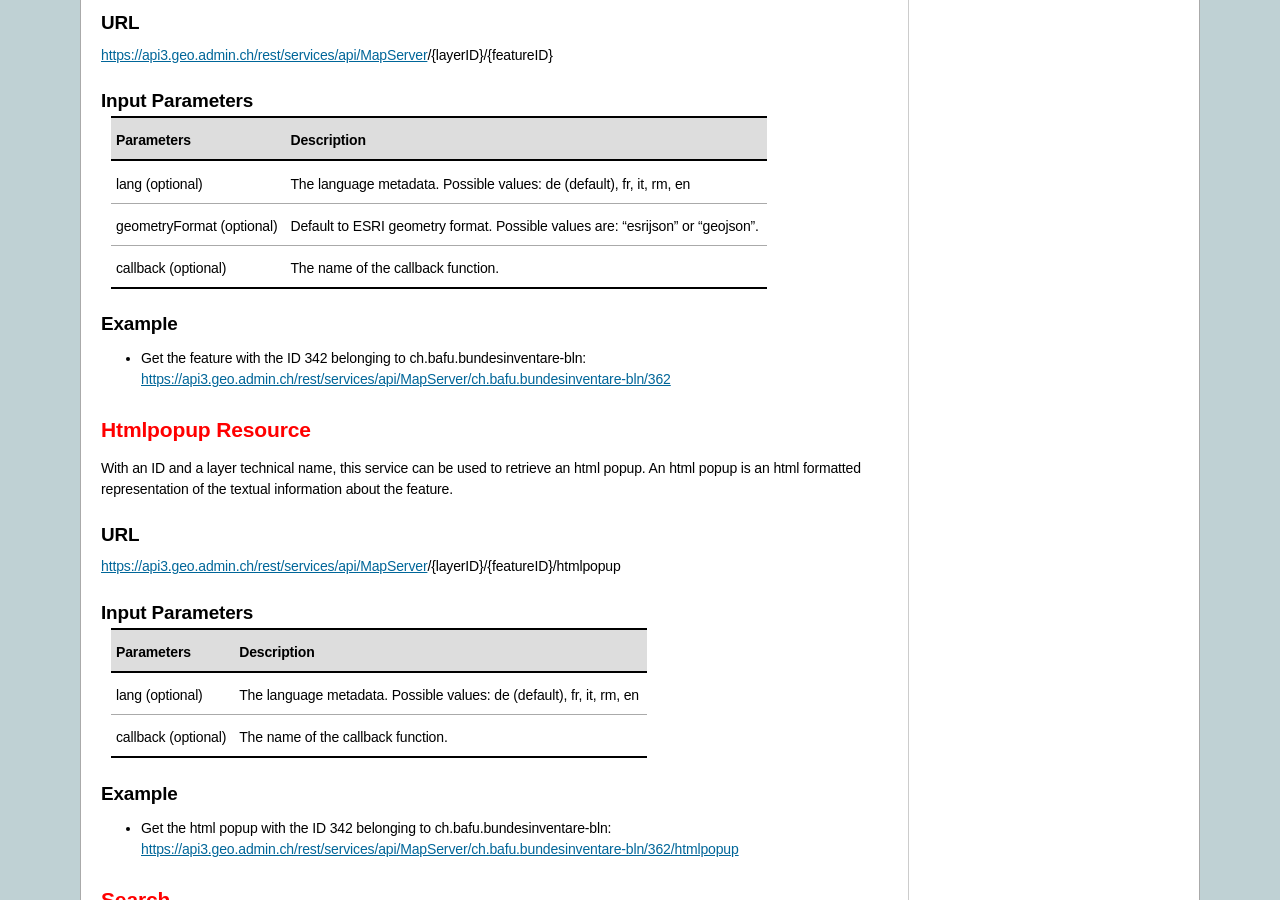
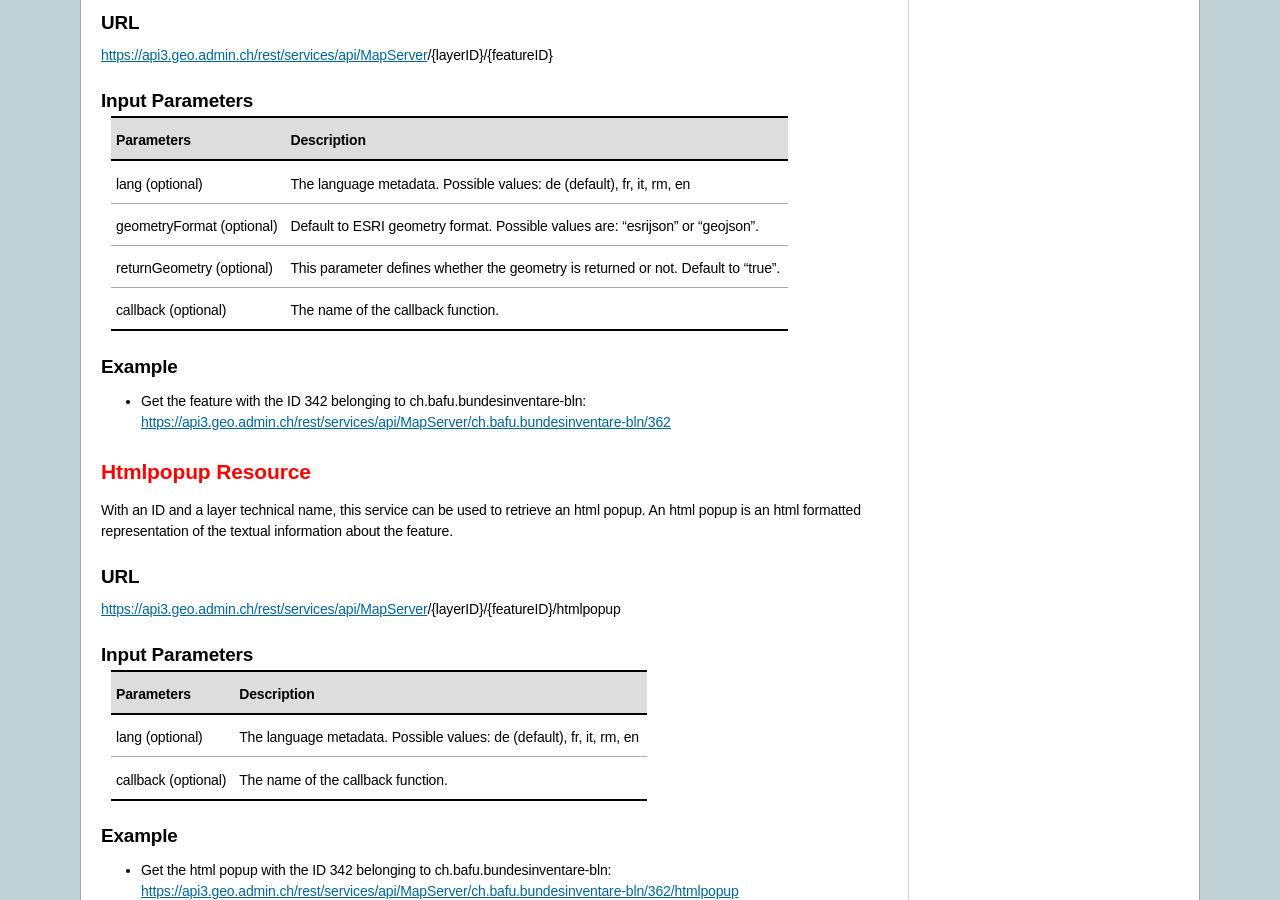
Before and after one commit to swisstopo-test/doc-chsdi3, a Sphinx documentation site: the page built from source/services/sdiservices.rst, in a window 1280 px wide and 900 px high, scrolled down 2404 px. Built offline with Sphinx 7.4.7, drawn with Linux system fonts in a browser that asks for light colours; formulas are drawn with MathJax 3.

Commit message:
Document returnGeometry parameter to get feature service

```diff
--- a/source/services/sdiservices.rst
+++ b/source/services/sdiservices.rst
@@ -133,6 +133,8 @@ Input Parameters
 | lang (optional)                   | The language metadata. Possible values: de (default), fr, it, rm, en                      |
 +-----------------------------------+-------------------------------------------------------------------------------------------+
 | geometryFormat (optional)         | Default to ESRI geometry format. Possible values are: "esrijson" or "geojson".            |
++-----------------------------------+-------------------------------------------------------------------------------------------+
+| returnGeometry (optional)         | This parameter defines whether the geometry is returned or not. Default to "true".        |
 +-----------------------------------+-------------------------------------------------------------------------------------------+
 | callback (optional)               | The name of the callback function.                                                        |
 +-----------------------------------+-------------------------------------------------------------------------------------------+
```
